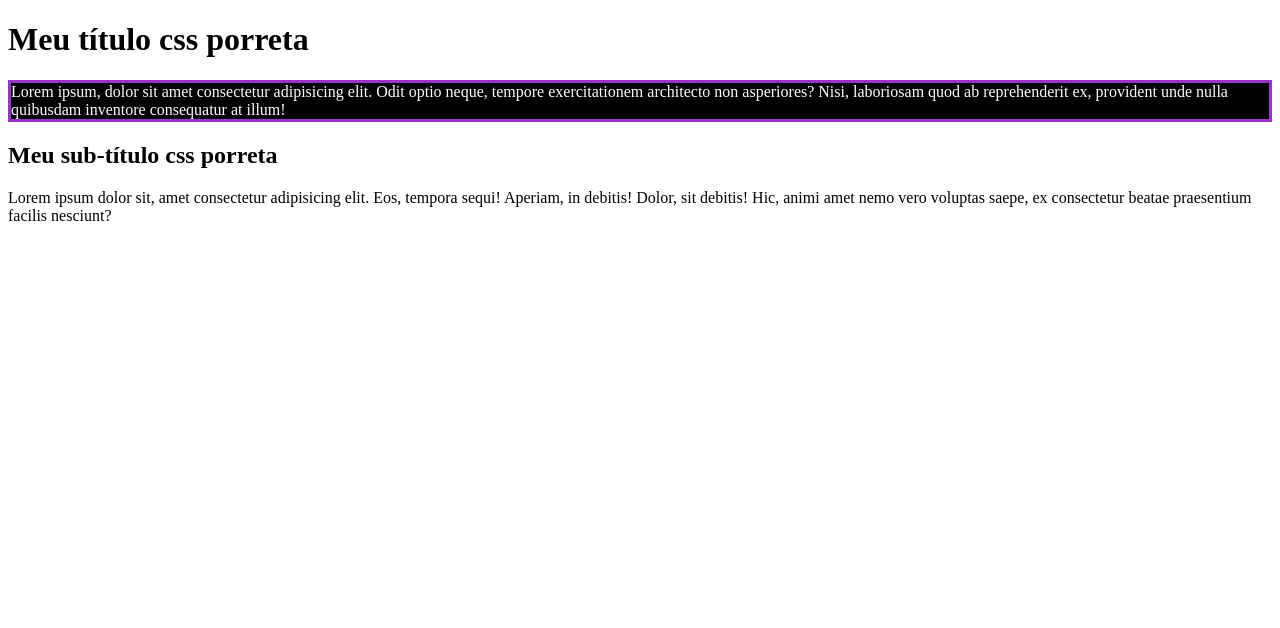
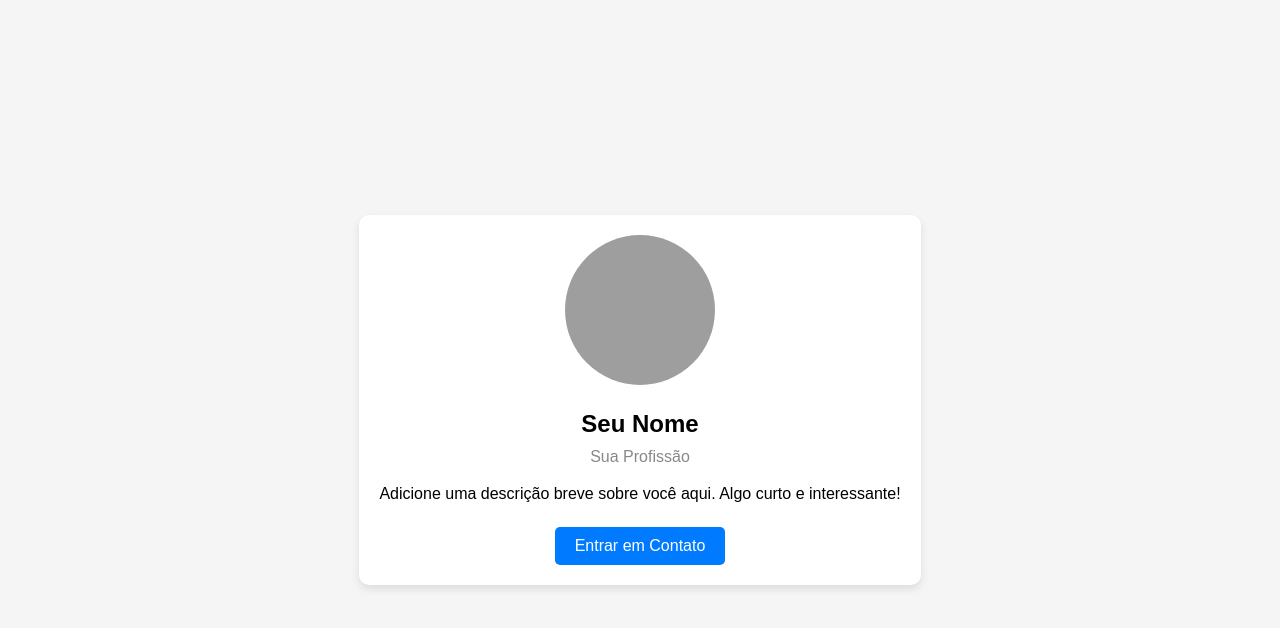
Before and after one commit to VitorianoFM/programador-web, a plain HTML site: page HTML/CSS/25 02 14 Card/index.html in a window 1280 px wide. Drawn offline with Linux system fonts and the light colour scheme; grey boxes are pictures that could not be loaded.

Commit message:
Primeiro exercicio Flex

```diff
--- a/HTML/CSS/25 02 14 Card/index.html
+++ b/HTML/CSS/25 02 14 Card/index.html
@@ -3,34 +3,17 @@
 <head>
     <meta charset="UTF-8">
     <meta name="viewport" content="width=device-width, initial-scale=1.0">
-    <title>Document</title>
+    <title>Cartão de Apresentação</title>
+    <link rel="stylesheet" href="css/style.css">
+</head>
 
-    <link rel="stylesheet" href="css/estilo.css">
-
-<!--     <style>
-
-        h1 {
-            color: aqua;
-            font-family: 'Courier New', Courier, monospace;
-        }
-
-        h2 {
-            color: violet;
-            font-family: 'Lucida Sans', 'Lucida Sans Regular', 'Lucida Grande', 'Lucida Sans Unicode', Geneva, Verdana, sans-serif;
-        }
-
-    </style> -->
-
-</head>
 <body>
-
-    <h1>Meu título css porreta</h1>
-
-    <p class="elementoComBorda fundoPreto textoBranco">Lorem ipsum, dolor sit amet consectetur adipisicing elit. Odit optio neque, tempore exercitationem architecto non asperiores? Nisi, laboriosam quod ab reprehenderit ex, provident unde nulla quibusdam inventore consequatur at illum!</p>
-
-    <h2>Meu sub-título css porreta</h2>
-
-    <p>Lorem ipsum dolor sit, amet consectetur adipisicing elit. Eos, tempora sequi! Aperiam, in debitis! Dolor, sit debitis! Hic, animi amet nemo vero voluptas saepe, ex consectetur beatae praesentium facilis nesciunt?</p>
-
+    <div class="card">
+    <img src="https://img.freepik.com/psd-gratuitas/ilustracao-3d-de-avatar-ou-perfil-humano_23-2150671122.jpg" alt="Foto de Perfil" class="profile-pic">
+    <h2 class="name">Seu Nome</h2>
+    <p class="job-title">Sua Profissão</p>
+    <p class="description">Adicione uma descrição breve sobre você aqui. Algo curto e interessante!</p>
+    <button class="contact-btn">Entrar em Contato</button>
+    </div>
 </body>
 </html>
```
Also changed, not shown: HTML/CSS/25 02 14 Card/pratica.html (deleted, +0 -19 lines).
